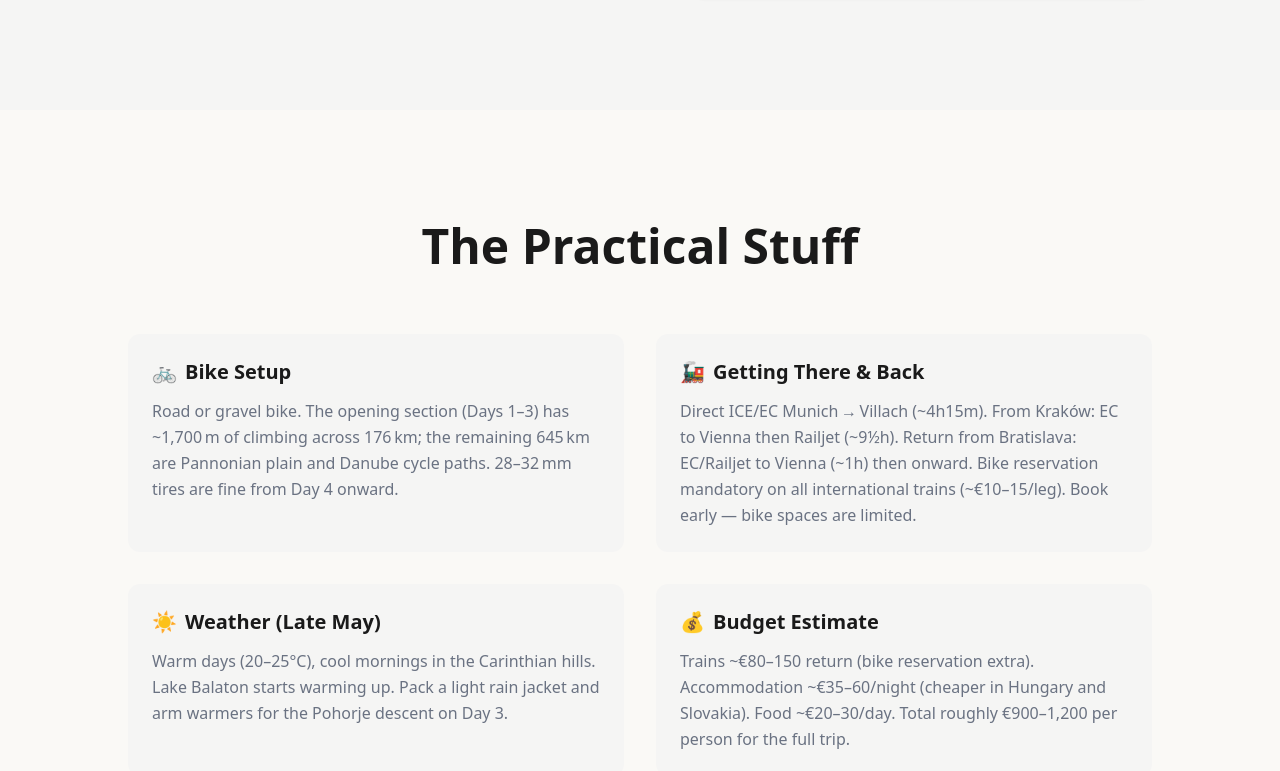
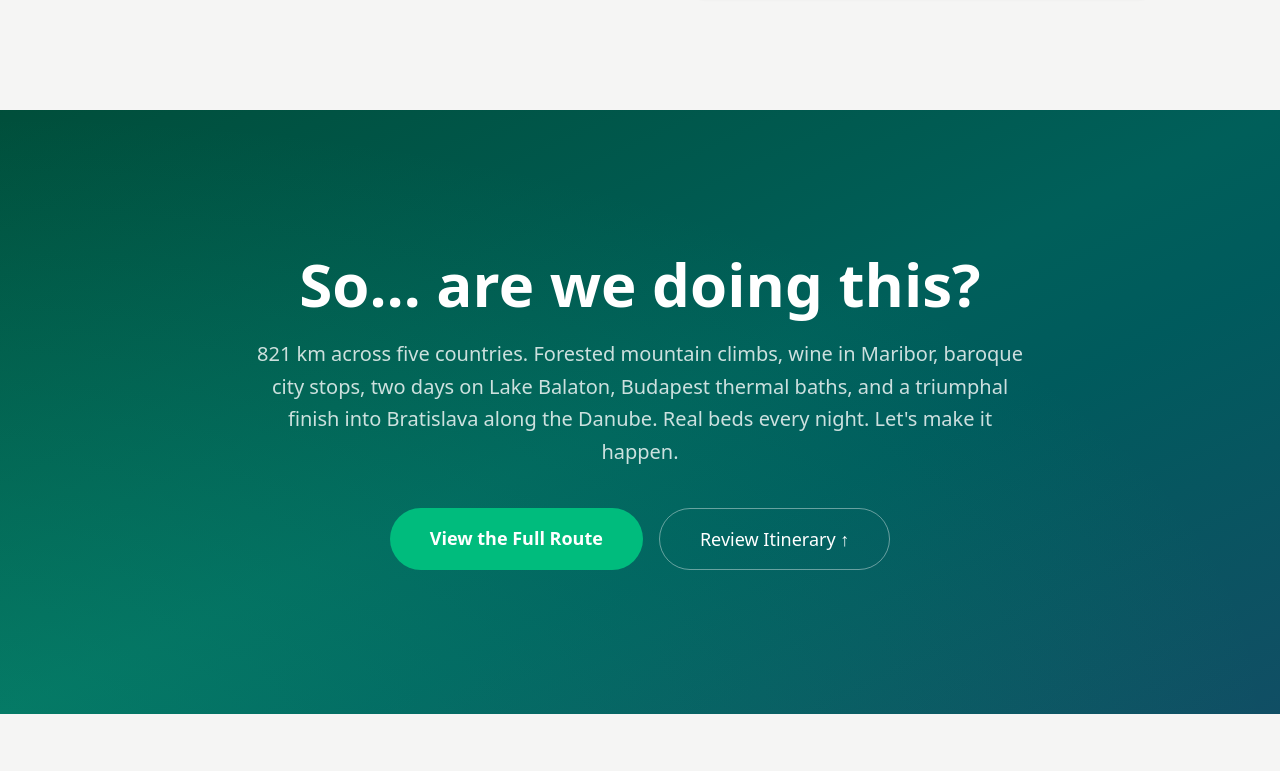
Before and after one commit to jmusial/five-countries-route, a Next.js app: page / in a window 1280 px wide. Shown: the part 8769-9540 px from the top of the page. Built offline with nearby package versions, Linux system fonts and the light colour scheme.

Commit message:
remove info

```diff
--- a/src/app/page.tsx
+++ b/src/app/page.tsx
@@ -507,66 +507,6 @@ export default function Home() {
         </div>
       </section>
 
-      {/* ══════ PRACTICAL INFO ══════ */}
-      <section className="fade-section py-20 md:py-28 px-6">
-        <div className="max-w-5xl mx-auto">
-          <h2 className="text-3xl md:text-5xl font-bold text-center mb-16">
-            The Practical Stuff
-          </h2>
-          <div className="grid md:grid-cols-2 gap-8">
-            {[
-              {
-                title: "Bike Setup",
-                emoji: "\uD83D\uDEB2",
-                content:
-                  "Road or gravel bike. The opening section (Days 1\u20133) has ~1,700\u202Fm of climbing across 176\u202Fkm; the remaining 645\u202Fkm are Pannonian plain and Danube cycle paths. 28\u201332\u202Fmm tires are fine from Day 4 onward.",
-              },
-              {
-                title: "Getting There & Back",
-                emoji: "\uD83D\uDE82",
-                content:
-                  "Direct ICE/EC Munich\u2009\u2192\u2009Villach (~4h15m). From Krak\u00F3w: EC to Vienna then Railjet (~9\u00bdh). Return from Bratislava: EC/Railjet to Vienna (~1h) then onward. Bike reservation mandatory on all international trains (~\u20AC10\u201315/leg). Book early \u2014 bike spaces are limited.",
-              },
-              {
-                title: "Weather (Late May)",
-                emoji: "\u2600\uFE0F",
-                content:
-                  "Warm days (20\u201325\u00B0C), cool mornings in the Carinthian hills. Lake Balaton starts warming up. Pack a light rain jacket and arm warmers for the Pohorje descent on Day 3.",
-              },
-              {
-                title: "Budget Estimate",
-                emoji: "\uD83D\uDCB0",
-                content:
-                  "Trains ~\u20AC80\u2013150 return (bike reservation extra). Accommodation ~\u20AC35\u201360/night (cheaper in Hungary and Slovakia). Food ~\u20AC20\u201330/day. Total roughly \u20AC900\u20131,200 per person for the full trip.",
-              },
-              {
-                title: "Money & Currency",
-                emoji: "\uD83D\uDCB3",
-                content:
-                  "EUR throughout except Hungary (HUF). Carry HUF cash for Hungary \u2014 card acceptance on rural cycling routes can be patchy. ATMs available in all town centres along the route.",
-              },
-              {
-                title: "Navigation",
-                emoji: "\uD83D\uDDFA\uFE0F",
-                content:
-                  "TCX route file available for Garmin/Wahoo. Well-signed EuroVelo paths along the Danube and Balaton shore. Good mobile coverage throughout. Offline maps (OsmAnd / Maps.me) recommended for the Pohorje section.",
-              },
-            ].map((card, i) => (
-              <div
-                key={i}
-                className="bg-stone-100 rounded-xl p-6 hover:shadow-md transition-shadow"
-              >
-                <h3 className="text-xl font-bold mb-3">
-                  <span className="mr-2">{card.emoji}</span>
-                  {card.title}
-                </h3>
-                <p className="text-gray-500 leading-relaxed">{card.content}</p>
-              </div>
-            ))}
-          </div>
-        </div>
-      </section>
-
       {/* ══════ CTA ══════ */}
       <section className="relative py-28 md:py-36 px-6 overflow-hidden">
         <div className="absolute inset-0 bg-linear-to-br from-emerald-900 via-teal-800 to-cyan-900" />
```
